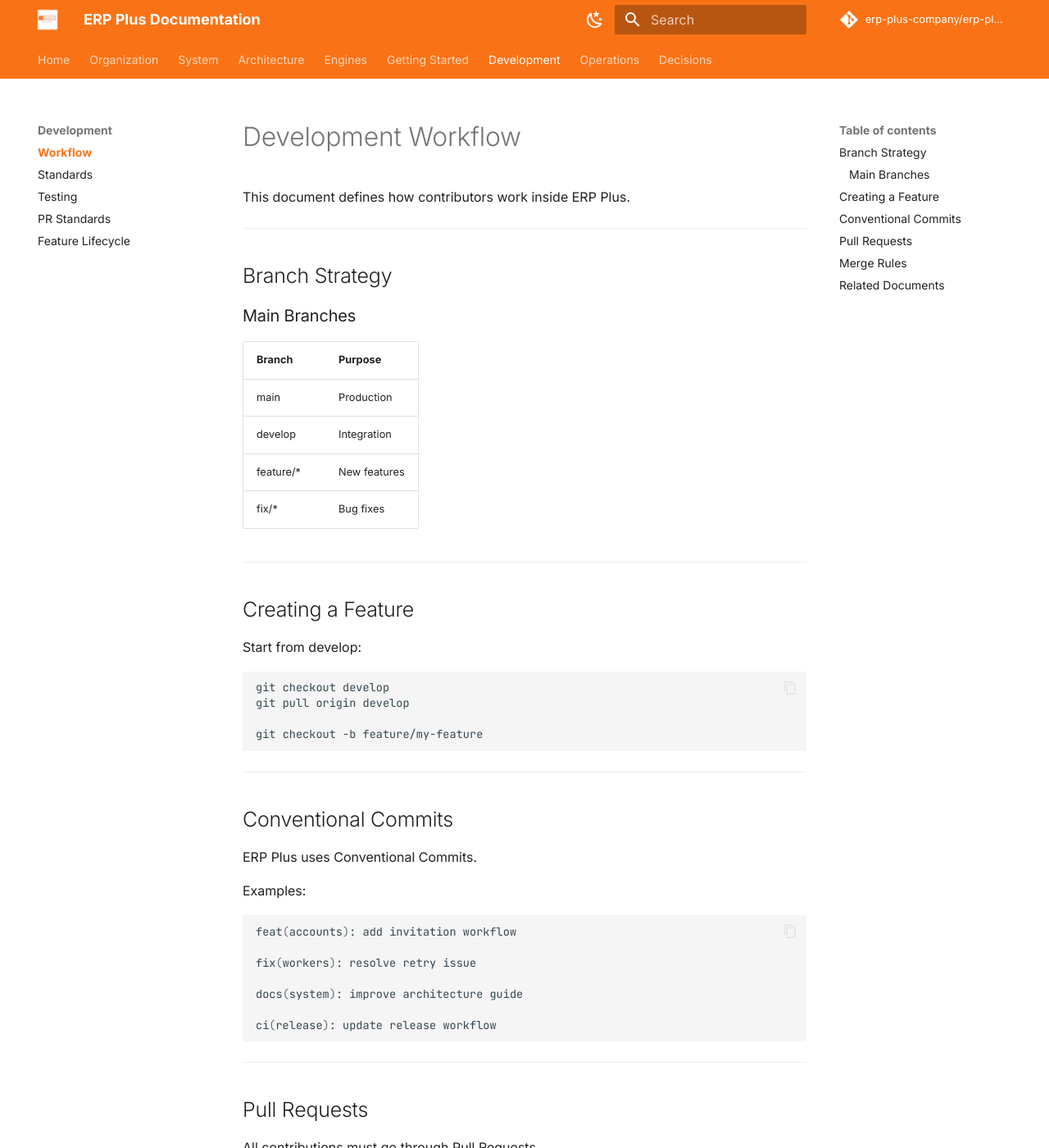
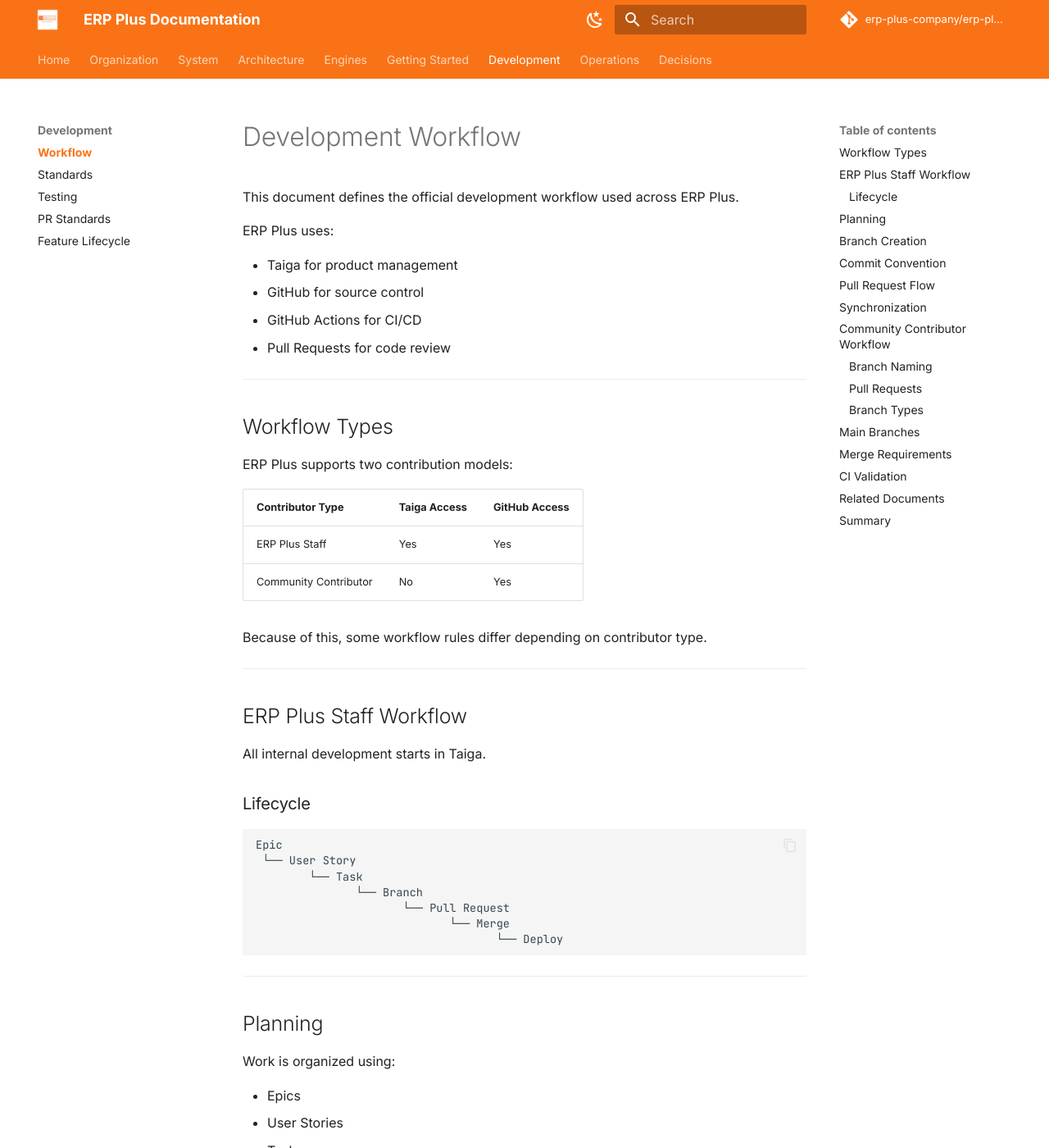
Before and after one commit to erp-plus-company/erp-plus-docs, an MkDocs documentation site: the page built from docs/development/workflow.md, in a window 1280 px wide and 1400 px high. Shown: the whole window at 82% size. Built offline with MkDocs 1.6.1 and Material for MkDocs 9.7.7, drawn with Linux system fonts in a browser that asks for light colours; comment, search, counter and statistics services are not loaded; some of the changed text lies outside the part shown.

````diff
--- a/docs/development/workflow.md
+++ b/docs/development/workflow.md
@@ -1,69 +1,258 @@
 # Development Workflow
 
-This document defines how contributors work inside ERP Plus.
+This document defines the official development workflow used across ERP Plus.
+
+ERP Plus uses:
+
+- Taiga for product management
+- GitHub for source control
+- GitHub Actions for CI/CD
+- Pull Requests for code review
 
 ---
 
-## Branch Strategy
+## Workflow Types
 
-### Main Branches
+ERP Plus supports two contribution models:
 
-| Branch     | Purpose      |
-| ---------- | ------------ |
-| main       | Production   |
-| develop    | Integration  |
-| feature/\* | New features |
-| fix/\*     | Bug fixes    |
+| Contributor Type      | Taiga Access | GitHub Access |
+| --------------------- | ------------ | ------------- |
+| ERP Plus Staff        | Yes          | Yes           |
+| Community Contributor | No           | Yes           |
+
+Because of this, some workflow rules differ depending on contributor type.
 
 ---
 
-## Creating a Feature
+## ERP Plus Staff Workflow
 
-Start from develop:
+All internal development starts in Taiga.
 
-```bash
-git checkout develop
-git pull origin develop
+### Lifecycle
 
-git checkout -b feature/my-feature
+```txt
+Epic
+ └── User Story
+        └── Task
+               └── Branch
+                      └── Pull Request
+                             └── Merge
+                                    └── Deploy
 ```
 
 ---
 
-## Conventional Commits
+## Planning
+
+Work is organized using:
+
+- Epics
+- User Stories
+- Tasks
+- Issues
+- Sprints
+
+Sprint duration:
+
+```txt
+2 weeks
+```
+
+User Stories may:
+
+- belong to an Epic
+- exist independently
+
+---
+
+## Branch Creation
+
+Branches are created from a Taiga Task.
+
+Branch format:
+
+```txt
+feature/TG-123-user-invitations
+fix/TG-456-worker-retry
+refactor/TG-789-engine-boundary
+docs/TG-111-update-workflow
+```
+
+Pattern:
+
+```txt
+<type>/TG-<task-id>-<description>
+```
+
+---
+
+## Commit Convention
 
 ERP Plus uses Conventional Commits.
 
 Examples:
 
-```bash
-feat(accounts): add invitation workflow
+```txt
+feat(users): add invitation workflow
 
 fix(workers): resolve retry issue
 
-docs(system): improve architecture guide
+docs(system): update architecture guide
+```
 
-ci(release): update release workflow
+When linked to Taiga:
+
+```txt
+feat(users): add invitation workflow TG-123
+```
+
+or
+
+```txt
+feat(users): add invitation workflow [TG-123]
+```
+
+The exact format depends on Taiga integration requirements.
+
+---
+
+## Pull Request Flow
+
+```txt
+Task
+  ↓
+Branch
+  ↓
+Commit
+  ↓
+Pull Request
+  ↓
+Review
+  ↓
+Merge
+```
+
+Every Pull Request must reference:
+
+- Taiga Task
+- User Story
+- Epic (if applicable)
+
+---
+
+## Synchronization
+
+Taiga and GitHub are synchronized through webhooks.
+
+The integration is expected to synchronize:
+
+- Branches
+- Commits
+- Pull Requests
+- Issues
+- Task status
+- User Story status
+- Epic progress
+
+---
+
+## Community Contributor Workflow
+
+Community contributors do not require Taiga access.
+
+Workflow:
+
+```txt
+Issue
+  ↓
+Fork
+  ↓
+Branch
+  ↓
+Pull Request
+  ↓
+Review
+  ↓
+Merge
 ```
 
 ---
 
-## Pull Requests
+### Branch Naming
 
-All contributions must go through Pull Requests.
+Community branches use:
 
-Direct pushes to protected branches are forbidden.
+```txt
+feature/user-invitations
+
+fix/login-validation
+
+docs/update-installation-guide
+```
+
+No Taiga identifier is required.
 
 ---
 
-## Merge Rules
+### Pull Requests
 
-A Pull Request can only be merged when:
+Community Pull Requests should:
+
+- explain the change
+- reference GitHub Issues when applicable
+- include tests when required
+- update documentation when necessary
+
+---
+
+### Branch Types
+
+Official branch prefixes:
+
+```txt
+feature/
+fix/
+refactor/
+docs/
+chore/
+ci/
+security/
+```
+
+---
+
+## Main Branches
+
+| Branch  | Purpose     |
+| ------- | ----------- |
+| main    | Production  |
+| develop | Integration |
+
+Direct pushes to protected branches are prohibited.
+
+---
+
+## Merge Requirements
+
+A Pull Request may only be merged when:
 
 - CI passes
-- tests pass
-- security checks pass
-- review is approved
+- Tests pass
+- Security checks pass
+- Required reviews are approved
+
+---
+
+## CI Validation
+
+CI validates:
+
+- Rubocop
+- RSpec
+- Brakeman
+- Build integrity
+
+A Pull Request with failing CI cannot be merged.
 
 ---
 
@@ -71,8 +260,36 @@ A Pull Request can only be merged when:
 
 → [Feature Lifecycle](../development/feature-lifecycle.md)
 
-→ [PR Standards](../development/pr-standard.md)
+→ [Pull Request Standards](../development/pr-standard.md)
 
 → [Testing](../development/testing.md)
 
-→ [Standards](../development/standards.md)
+→ [Development Standards](../development/standards.md)
+
+---
+
+## Summary
+
+ERP Plus development is governed by:
+
+```txt
+Taiga
+   ↓
+Epic
+   ↓
+User Story
+   ↓
+Task
+   ↓
+Branch
+   ↓
+Pull Request
+   ↓
+Review
+   ↓
+Merge
+   ↓
+Deploy
+```
+
+Community contributors follow a simplified GitHub-only workflow.
````
